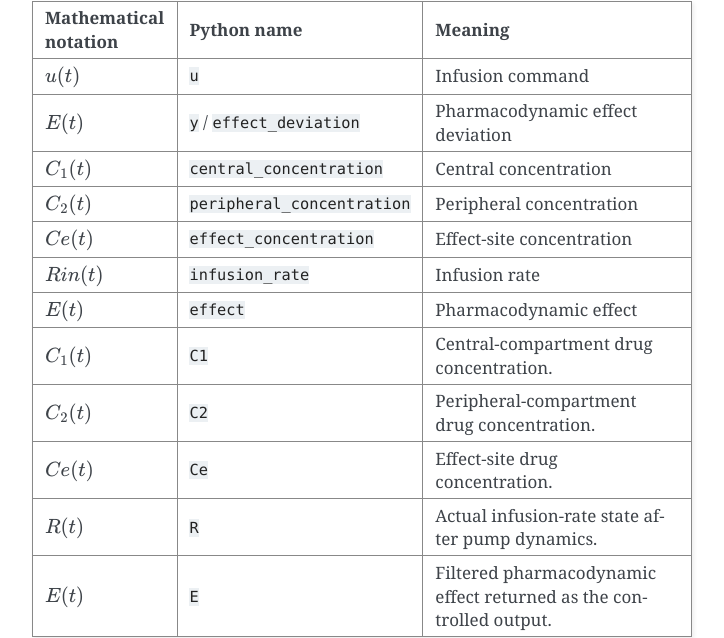
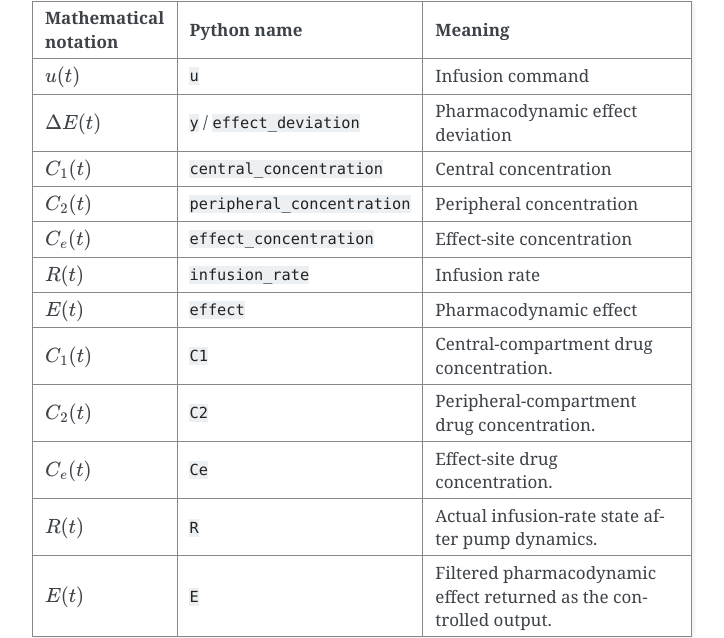
Before and after one commit to simple-machine-learning/SISO-Adaptive-Control, a Sphinx documentation site: the page built from packages/SISO_Adaptive_Control_Python_v1.0.0/documentation/models/drug_infusion_pkpd.rst, in a window 1280 px wide and 900 px high, scrolled down 3383 px. Shown: the part 153-791 px from the top of the window, without its empty margins (388-1112 px from the left). Built offline with Sphinx 7.4.7, drawn with Linux system fonts in a browser that asks for light colours.

Commit message:
Align documentation symbols with model equations

```diff
--- a/packages/SISO_Adaptive_Control_Python_v1.0.0/documentation/models/drug_infusion_pkpd.rst
+++ b/packages/SISO_Adaptive_Control_Python_v1.0.0/documentation/models/drug_infusion_pkpd.rst
@@ -184,7 +184,7 @@ The first column gives the readable mathematical notation, the second gives the
    * - :math:`u(t)`
      - ``u``
      - Infusion command
-   * - :math:`E(t)`
+   * - :math:`\Delta E(t)`
      - ``y`` / ``effect_deviation``
      - Pharmacodynamic effect deviation
    * - :math:`C_{1}(t)`
@@ -193,10 +193,10 @@ The first column gives the readable mathematical notation, the second gives the
    * - :math:`C_{2}(t)`
      - ``peripheral_concentration``
      - Peripheral concentration
-   * - :math:`Ce(t)`
+   * - :math:`C_e(t)`
      - ``effect_concentration``
      - Effect-site concentration
-   * - :math:`Rin(t)`
+   * - :math:`R(t)`
      - ``infusion_rate``
      - Infusion rate
    * - :math:`E(t)`
@@ -208,7 +208,7 @@ The first column gives the readable mathematical notation, the second gives the
    * - :math:`C_{2}(t)`
      - ``C2``
      - Peripheral-compartment drug concentration.
-   * - :math:`Ce(t)`
+   * - :math:`C_e(t)`
      - ``Ce``
      - Effect-site drug concentration.
    * - :math:`R(t)`
```
